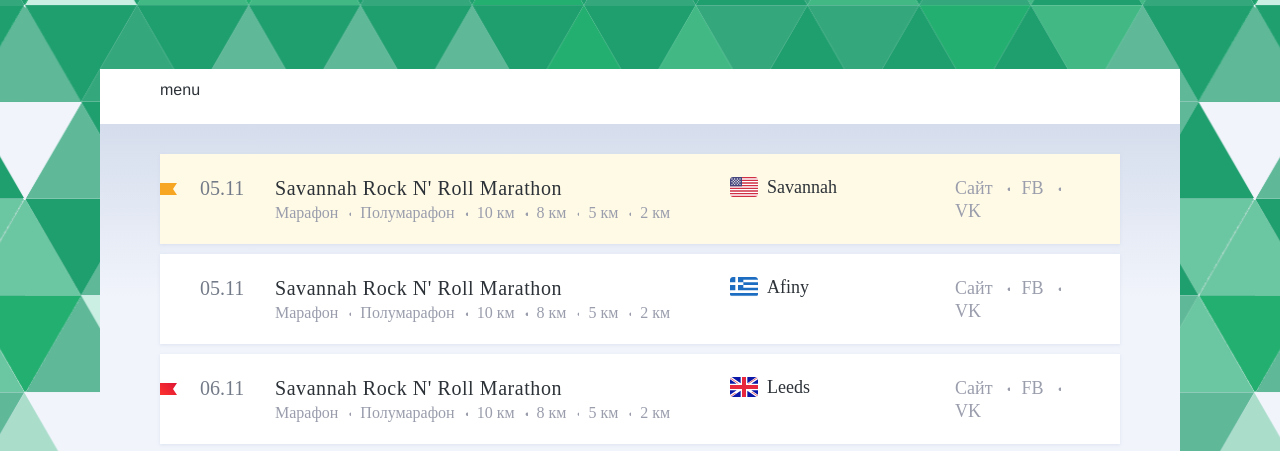
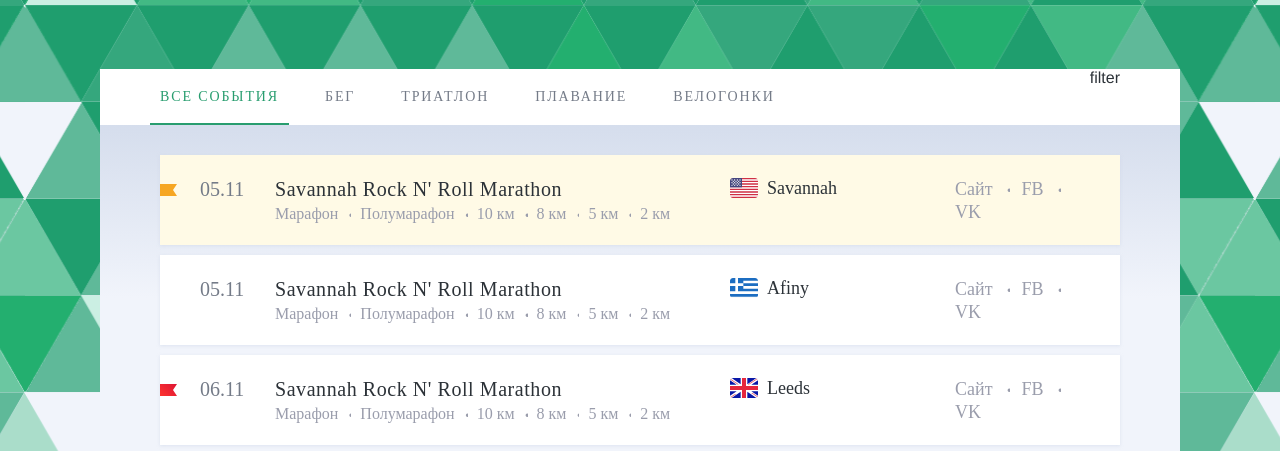
Before and after one commit to xmtigra/nogibogi-calendar-spring, a website: page app/index.html in a window 1280 px wide. Shown: the part 285-736 px from the top of the page. Drawn offline with nearby package versions, Linux system fonts and the light colour scheme; files that its build step writes are made by us from their sources; files whose address does not match are found by name.

Commit message:
add main-manu

```diff
--- a/app/index.html
+++ b/app/index.html
@@ -72,7 +72,20 @@
           <div class="nb-main-section">
             <div class="nb-main-list">
               <div class="nb-main-list-menu">
-                  menu
+                  <div class="nb-main-list-menu__side nb-main-list-menu__side_left">
+                    <nav class="nb-main-menu">
+                      <ul class="nb-main-menu__box">
+                        <li class="nb-main-menu__item nb-main-menu__item_active"><a href="#" class="nb-main-menu__a">все события</a></li>
+                        <li class="nb-main-menu__item"><a href="#" class="nb-main-menu__a">бег</a></li>
+                        <li class="nb-main-menu__item"><a href="#" class="nb-main-menu__a">триатлон</a></li>
+                        <li class="nb-main-menu__item"><a href="#" class="nb-main-menu__a">плавание</a></li>
+                        <li class="nb-main-menu__item"><a href="#" class="nb-main-menu__a">велогонки</a></li>
+                      </ul>
+                    </nav>
+                  </div>
+                  <div class="nb-main-list-menu__side nb-main-list-menu__side_right">
+                    filter
+                  </div>
               </div>
               <div class="nb-main-section__container">
                 <div class="nb-main-list__item nb-main-list__item_flag nb-main-list__item_flag-orange nb-main-list__item_fixed">
--- a/app/scripts/main.js
+++ b/app/scripts/main.js
@@ -37,3 +37,9 @@
   $(this).closest('body').toggleClass('opened-mobile-filter');
   return false;
 });
+
+
+$('body').on('click', '.nb-main-menu__item', function (e) {
+  $(this).addClass('nb-main-menu__item_active').siblings('li').removeClass('nb-main-menu__item_active');
+  return false;
+});
--- a/app/styles/_global.sass
+++ b/app/styles/_global.sass
@@ -1,5 +1,13 @@
 
 .clearfix, .container, .clr
+  zoom: 1
+  &:before, &:after
+    content: ""
+    display: table
+  &:after
+    clear: both
+
+=clr
   zoom: 1
   &:before, &:after
     content: ""
--- /dev/null
+++ b/app/styles/_main-menu.sass
@@ -0,0 +1,39 @@
+.nb-main-list-menu
+  +clr
+  display: none
+  @media (min-width: 1100px)
+    display: block
+    background: #fff
+    padding: 0 60px 0 50px
+    &__side
+      &_left
+        float: left
+      &_right
+        float: right
+
+
+.nb-main-menu
+  position: static
+  user-select: none
+  &__box
+    font-size: 0
+    padding: 0
+    margin: 0
+  &__item
+    display: inline-block
+    font-family: FuturaNewDemi-Reg
+    font-size: 14px
+    letter-spacing: 1.87px
+    text-transform: uppercase
+    &:not(:last-child)
+      margin-right: 26px
+    &_active, &:hover
+      a
+        color: #289D6F
+        border-color: #289D6F
+  &__a
+    padding: 20px 10px 18px
+    display: block
+    color: #747B88
+    text-decoration: none
+    border-bottom: 2px solid transparent
--- a/app/styles/_main.sass
+++ b/app/styles/_main.sass
@@ -112,14 +112,6 @@
   @media (min-width: 1100px)
     display: none
 
-
-.nb-main-list-menu
-  display: none
-  @media (min-width: 1100px)
-    display: block
-    height: 55px
-    background: #fff
-    padding: 12px 60px 0
 
 .nb-main-list
   position: static
--- a/app/styles/main.sass
+++ b/app/styles/main.sass
@@ -7,6 +7,7 @@
 @import '_header.sass'
 @import '_header-menu.sass'
 @import '_main.sass'
+@import '_main-menu.sass'
 @import '_info.sass'
 @import '_form.sass'
 @import '_footer.sass'
```
